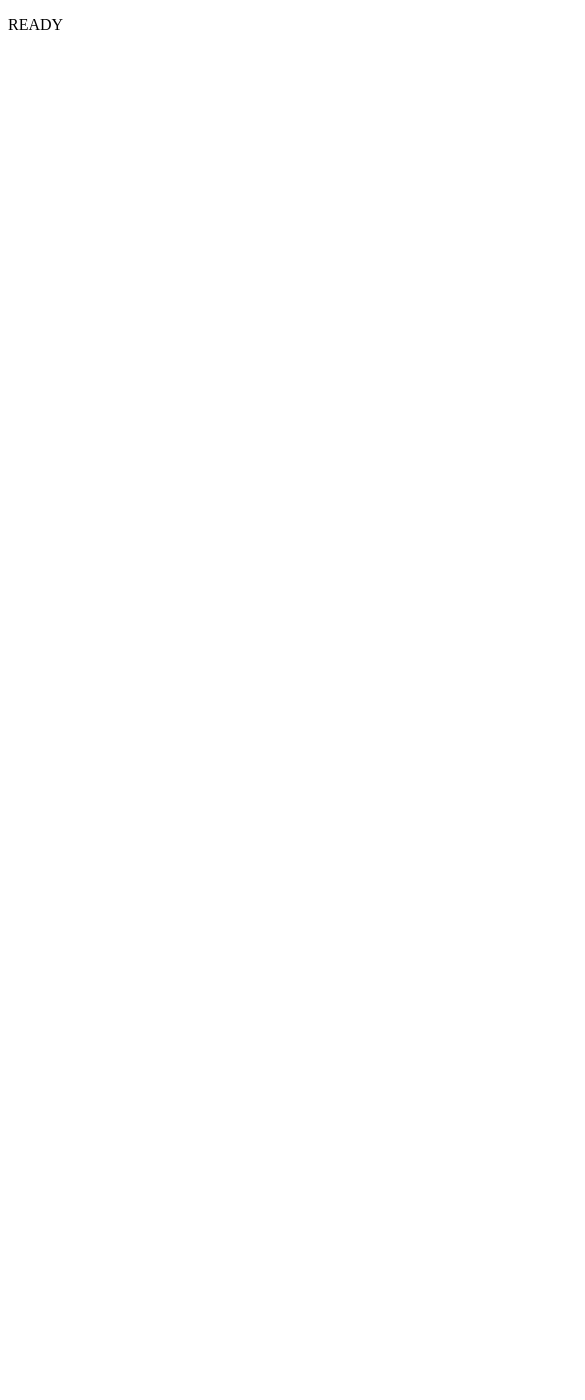
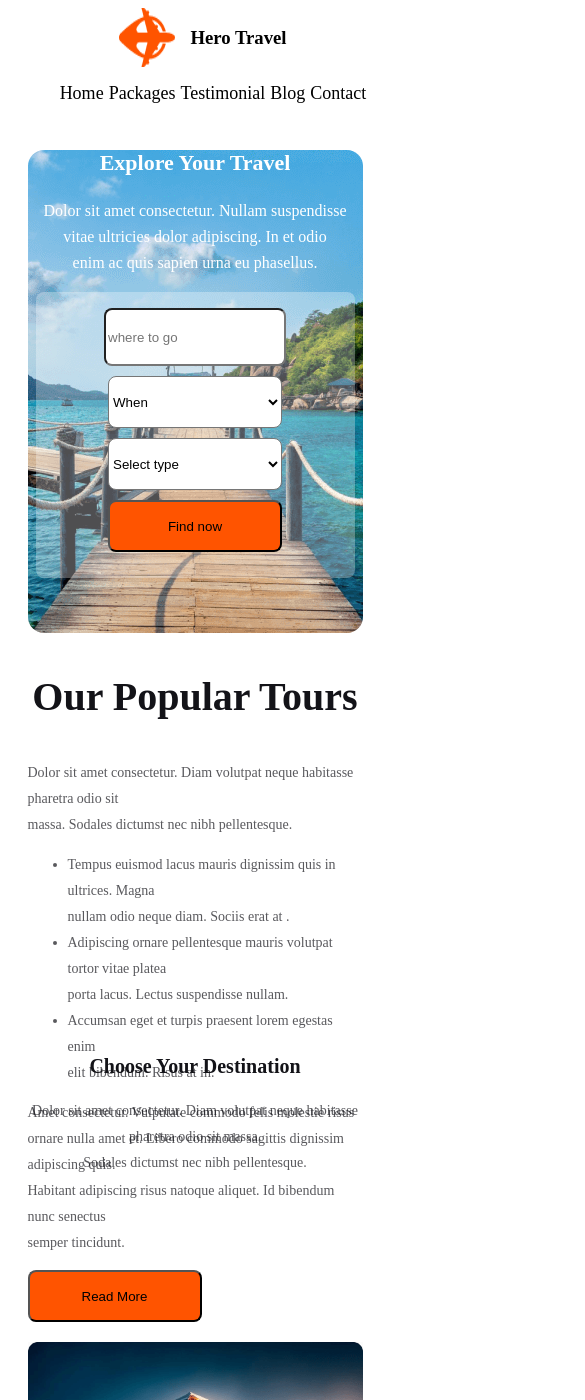
Before and after one commit to Sajin-07/TravelWeb, a plain HTML site: page index.html in a window 390 px wide. Shown: the top 1400 px of the page, 585 px wide, since content can reach past the window. Before the commit the page ends 844 px from the top, so only its background shows below. Drawn offline with Linux system fonts and the light colour scheme.

Commit message:
first commit

```diff
--- a/index.html
+++ b/index.html
@@ -4,8 +4,104 @@
     <meta charset="UTF-8">
     <meta name="viewport" content="width=device-width, initial-scale=1.0">
     <title>Hero-Travel</title>
+    <link rel="stylesheet" href="./styles/style.css">
 </head>
 <body>
-    <p>READY</p>
+    <header >
+        <div class="container1">
+            <nav>
+                <div id="o1">
+                    <img src="./images/Group 40071 (2).png" alt="">
+                    <h3>Hero Travel </h3>
+                </div>
+                <ul>
+                    <li>Home</li>
+                    <li>Packages</li>
+                    <li>Testimonial</li>
+                    <li>Blog</li>
+                    <li>Contact</li>
+                </ul>
+            </nav>
+        </div>
+    </header>
+    <main>
+        <section class="ctn2">
+            <div class="container2">
+                <h3 class="he1">Explore Your Travel</h3>
+                <p class="p1">Dolor sit amet consectetur. Nullam suspendisse vitae ultricies dolor adipiscing. In et odio <br> enim ac quis sapien urna eu phasellus.</p>
+                <div class="input1">
+                    <input class="P2" type="text" placeholder="where to go">
+                    <select class="P3" id="cars" name="carlist" form="carform">
+                        <option value="when">When</option>
+                    </select>
+                    <select class="P4" id="cars" name="carlist" form="carform">
+                        <option value="when">Select type</option>
+                    </select>
+                    <button class="P5">Find now</button>
+
+                </div>
+            </div>
+
+        </section>
+        <section class="ctn3" >
+            <div class="container3">
+                <div>
+                    <h3 class="p6">Our Popular Tours</h3>
+                    <p class="p7">Dolor sit amet consectetur. Diam volutpat neque habitasse pharetra odio sit <br> massa. Sodales dictumst nec nibh pellentesque.</p>
+                    <ul class="p7">
+                        <li>Tempus euismod lacus mauris dignissim quis in ultrices. Magna <br> nullam odio neque diam. Sociis erat at .</li>
+                        <li>Adipiscing ornare pellentesque mauris volutpat tortor vitae platea <br> porta lacus. Lectus suspendisse nullam.</li>
+                        <li> Accumsan eget et turpis praesent lorem egestas enim <br> elit bibendum. Risus at in.</li>
+
+                    </ul>
+                    <p class="p7">Amet consectetur. Vulputate commodo felis molestie risus <br>
+                        ornare nulla amet et. Libero commodo sagittis dignissim adipiscing quis. <br> Habitant adipiscing risus natoque aliquet. Id bibendum nunc senectus <br> semper tincidunt. </p>
+
+                    <button class="p8">Read More</button>
+                </div>
+                <div class="p9">
+                    <img src="./images/Rectangle 4.png" alt="">
+
+                </div>
+            </div>
+
+        </section>
+        <section class="ctn4">
+            <div class="container4">
+                <h3 class="p10">Choose Your Destination</h3>
+                <p class="p7">Dolor sit amet consectetur. Diam volutpat neque habitasse pharetra odio sit massa. <br> Sodales dictumst nec nibh pellentesque.</p>
+
+            </div>
+
+        </section>
+
+        <section class="ctn5">
+            <div class="container5">
+                <div class="row1">
+                    <div>
+                        <img src="./images/Rectangle 5.png" alt="">
+                    </div>
+                    <div>
+                        <img src="./images/Rectangle 8.png" alt="">
+                    </div>
+
+                </div>
+                <div class="row2">
+                    <img class="i1" src="./images/Rectangle 6.png" alt="">
+                    <img class="i2" src="./images/Rectangle 7.png" alt="">
+                    <img class="i3" src="./images/Rectangle 9.png" alt="">
+                </div>
+                <div class="row3">
+                    <img class="i4" src="./images/Rectangle 11.png" alt="">
+                    <img class="i5" src="./images/Rectangle 10.png" alt="">
+                </div>
+            </div>
+
+        </section>
+
+    </main>
+    <footer>
+
+    </footer>
 </body>
 </html>
--- a/styles/style.css
+++ b/styles/style.css
@@ -0,0 +1,280 @@
+.container1{
+    width: 82%;
+    max-width: 1170px;
+    margin: 0 auto;
+
+}
+.ctn2{
+    margin-top: 30px;
+
+}
+
+/* nav */
+nav{
+    display: flex;
+    justify-content: space-between;
+    align-items: center;
+}
+#o1{
+    display: flex;
+}
+#o1 *{
+    padding-left: 15px;
+}
+
+nav>ul {
+    display: flex;
+
+}
+nav li{
+    list-style: none;
+    margin-right: 15px;
+    font-size: 18px;
+}
+
+@media screen and (max-width:576px) {
+    nav{
+        flex-direction: column;
+
+    }
+    .container1{
+        width: 375px;
+
+    }
+    nav li{
+        margin-right: 5px;
+    }
+
+}
+/* nav end */
+.container2{
+
+    width: 82%;
+    max-width: 1170px;
+    height: 500px;
+    margin: 0 auto;
+
+    background-image: url(../images/Group\ 13\ \(1\)\ \(1\).png);
+    border-radius: 16px;
+
+}
+
+.container2{
+    display: block;
+    text-align: center;
+}
+
+.input1{
+    display: inline-flex;
+    padding: 16px;
+    align-items: flex-start;
+    gap: 24px;
+    border-radius: 8px;
+    background: rgba(255, 255, 255, 0.30);
+}
+
+.he1{
+    color: #FFF;
+    font-family: Mulish;
+    font-size: 64px;
+    font-style: normal;
+    font-weight: 800;
+    line-height: normal;
+}
+
+.p1{
+    color: #FFF;
+    text-align: center;
+    font-family: Mulish;
+    font-size: 16px;
+    font-style: normal;
+    font-weight: 400;
+    line-height: 26px; /* 162.5% */
+
+}
+.P2, .P3, .P4{
+    width: 174px;
+    height: 52px;
+    flex-shrink: 0;
+    border-radius: 8px;
+    background: #FFF;
+}
+
+.P5, .p8{
+    width: 174px;
+    height: 52px;
+    flex-shrink: 0;
+    border-radius: 8px;
+    background: #FF5400;
+}
+
+@media screen and (max-width:576px) {
+    .container2{
+        width: 335px;
+        height: 483px;
+        margin: 0 auto;
+        flex-shrink: 0;
+        background-position: center;
+
+    }
+    .he1, .P1{
+        font-size: 22px;
+
+    }
+    .input1{
+
+        width: 287px;
+        display: block;
+        margin: 0 auto;
+
+    }
+    .input1 *{
+        margin-bottom: 10px;
+
+    }
+
+}
+.ctn3{
+    margin-top: 30px;
+}
+.container3{
+    width: 82%;
+    max-width: 1170px;
+    height: 551px;
+    margin: 0 auto;
+
+    display: flex;
+    justify-content: space-between;
+
+}
+
+/*  */
+
+.p6, .p10{
+    color: #131318;
+    text-align: center;
+    font-family: Mulish;
+    font-size: 40px;
+    font-style: normal;
+    font-weight: 800;
+    line-height: normal;
+}
+.p7{
+    color: rgba(19, 19, 24, 0.70);
+    font-family: Mulish;
+    font-size: 16px;
+    font-style: normal;
+    font-weight: 400;
+    line-height: 26px; /* 162.5% */
+}
+
+@media screen and (max-width:576px) {
+    .container3{
+        width: 335px;
+        height: 342px;
+        margin: 0 auto;
+        display: block;
+
+    }
+
+    .p9 img{
+        width: 335px;
+        height: 342px;
+        margin-top: 20px;
+
+    }
+
+}
+/*  */
+.ctn4{
+    margin-top: 40px;
+}
+.container4{
+    width: 82%;
+    max-width: 1170px;
+    margin: 0 auto;
+
+    text-align: center;
+
+}
+
+@media screen and (max-width:576px) {
+    .container4{
+        width: 335px;
+    height: 342px;
+    flex-shrink: 0;
+    }
+    .p10{
+        font-size: 20px;
+    }
+    .p7{
+        font-size: 14px;
+    }
+
+}
+
+/*  */
+.ctn5{
+    margin-top: 40px;
+}
+.container5{
+    width: 82%;
+    max-width: 1170px;
+    margin: 0 auto;
+
+    display: flex;
+    flex-wrap: wrap;
+
+}
+
+.container5 .row1{
+    display: flex;
+    gap:12px;
+    flex-wrap: wrap;
+
+}
+.row1 img{
+    height: 300px;
+    width: 540px;
+
+}
+
+.row2{
+    display: flex;
+    gap: 20px;
+}
+.i1{
+    width: 354px;
+    height: 286px;
+    flex-shrink: 0;
+}
+.i2{
+    width: 444px;
+    height: 286px;
+}
+
+.i3{
+    width: 254px;
+    height: 286px;
+}
+
+.row3{
+    display: flex;
+    gap: 10px;
+}
+.i5{
+    width: 610px;
+}
+
+@media screen and (max-width:576px) {
+    .container5{
+        width: 335px;
+        height: 176px;
+        flex-shrink: 0;
+        display: block;
+        flex-wrap: wrap;
+
+    }
+
+
+}
```
